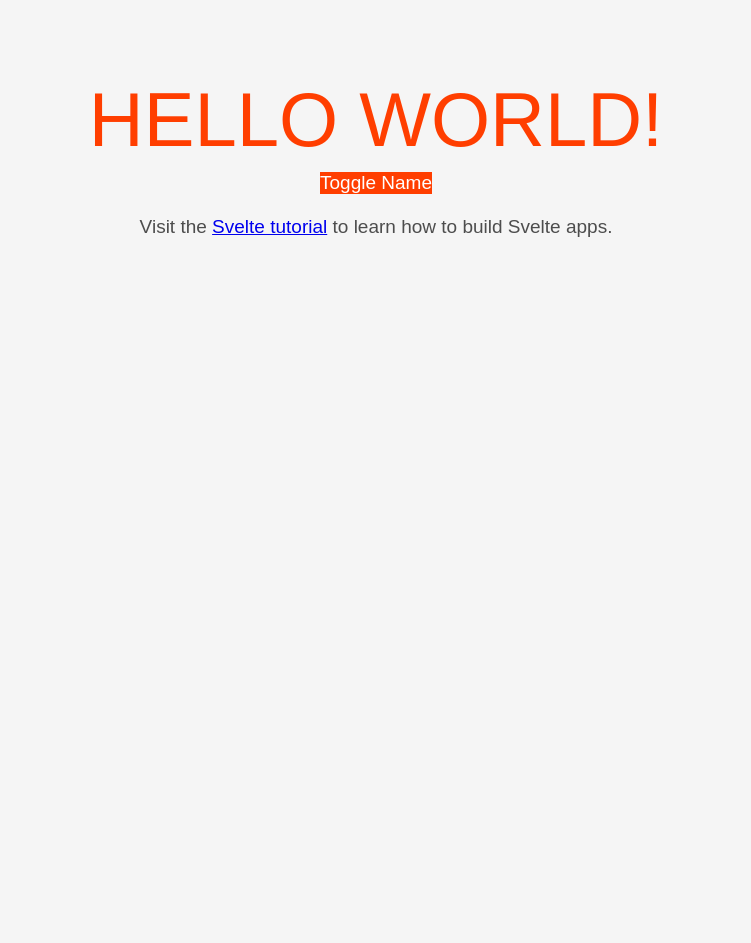
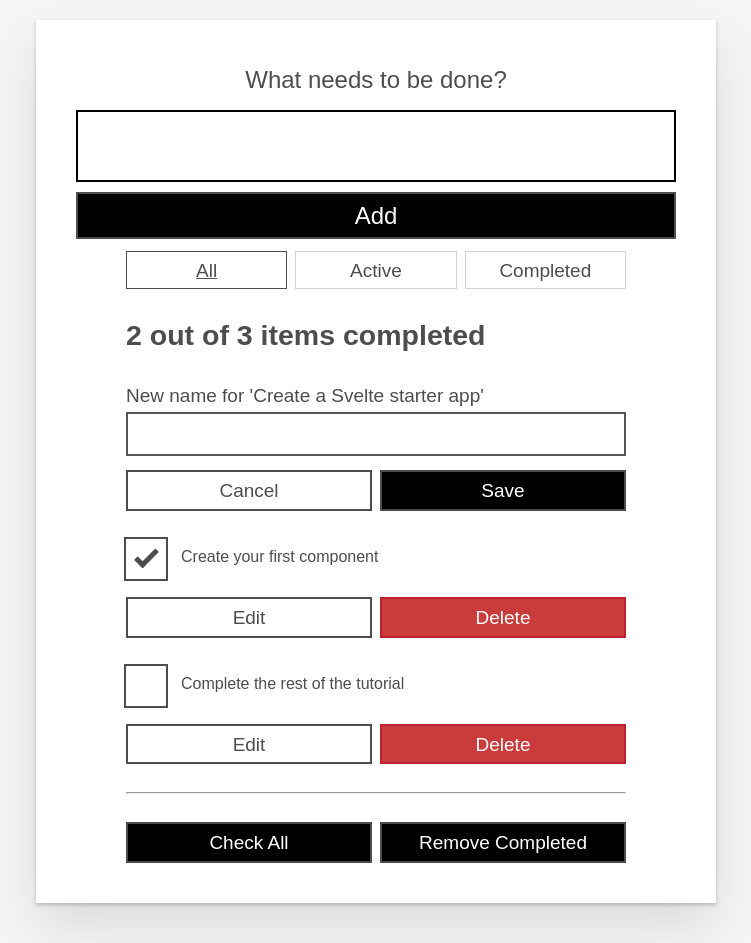
Before and after one commit to spykelionel/todo-svelte-app, a Svelte app: page / in a window 1280 px wide. Shown: the whole page, without its empty margins (264-1015 px from the left). Before the commit the page ends 800 px from the top, so only its background shows below. Built offline with nearby package versions, Linux system fonts and the light colour scheme.

Commit message:
refactor

```diff
--- a/src/App.svelte
+++ b/src/App.svelte
@@ -1,42 +1,6 @@
 <script>
-	export let name;
-	const toggleName = _=>{
-		if(name=="world"){
-			name = "SERTER"
-		} else {
-			name = "world"
-		}
-	}
+  import Todos from "./components/Todos.svelte";
+
 </script>
 
-<main>
-	<h1>Hello {name}!</h1>
-	<button on:click={toggleName} type="button">Toggle Name</button>
-	<p>Visit the <a href="https://svelte.dev/tutorial">Svelte tutorial</a> to learn how to build Svelte apps.</p>
-</main>
-
-<style>
-	button {
-		background-color: #ff3e00;
-		color: white;
-	}
-	main {
-		text-align: center;
-		padding: 1em;
-		max-width: 240px;
-		margin: 0 auto;
-	}
-
-	h1 {
-		color: #ff3e00;
-		text-transform: uppercase;
-		font-size: 4em;
-		font-weight: 100;
-	}
-
-	@media (min-width: 640px) {
-		main {
-			max-width: none;
-		}
-	}
-</style>
+<Todos/>
--- a/src/main.js
+++ b/src/main.js
@@ -1,10 +1,7 @@
-import App from './App.svelte';
+import App from "./App.svelte";
 
 const app = new App({
-	target: document.body,
-	props: {
-		name: 'world'
-	}
+  target: document.body,
 });
 
 export default app;
```
